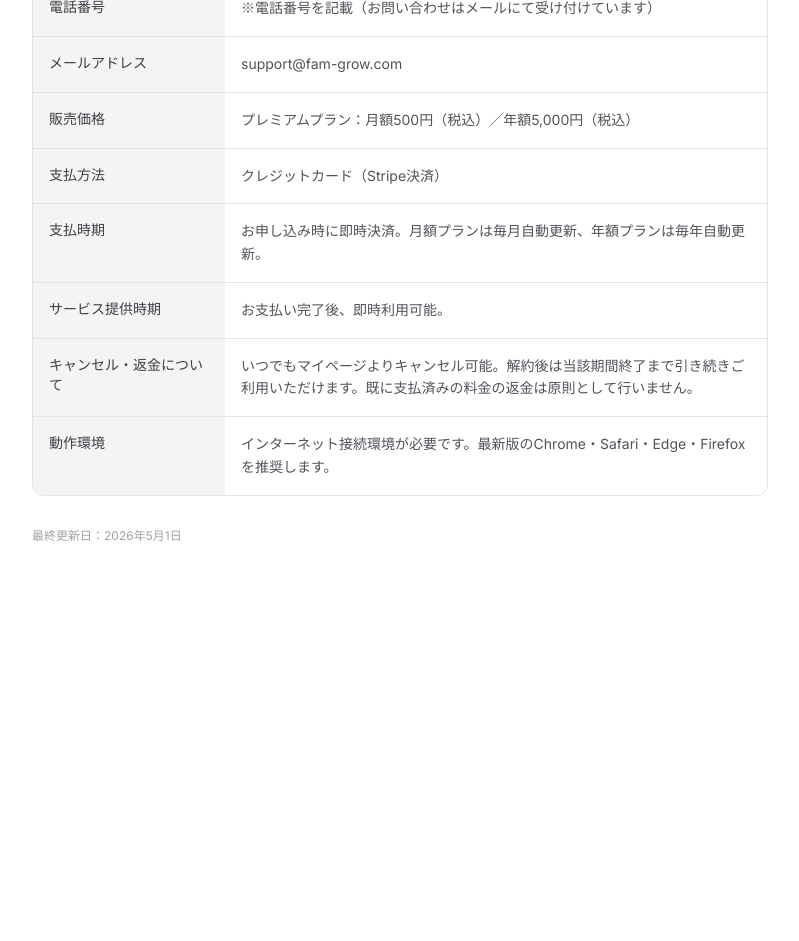
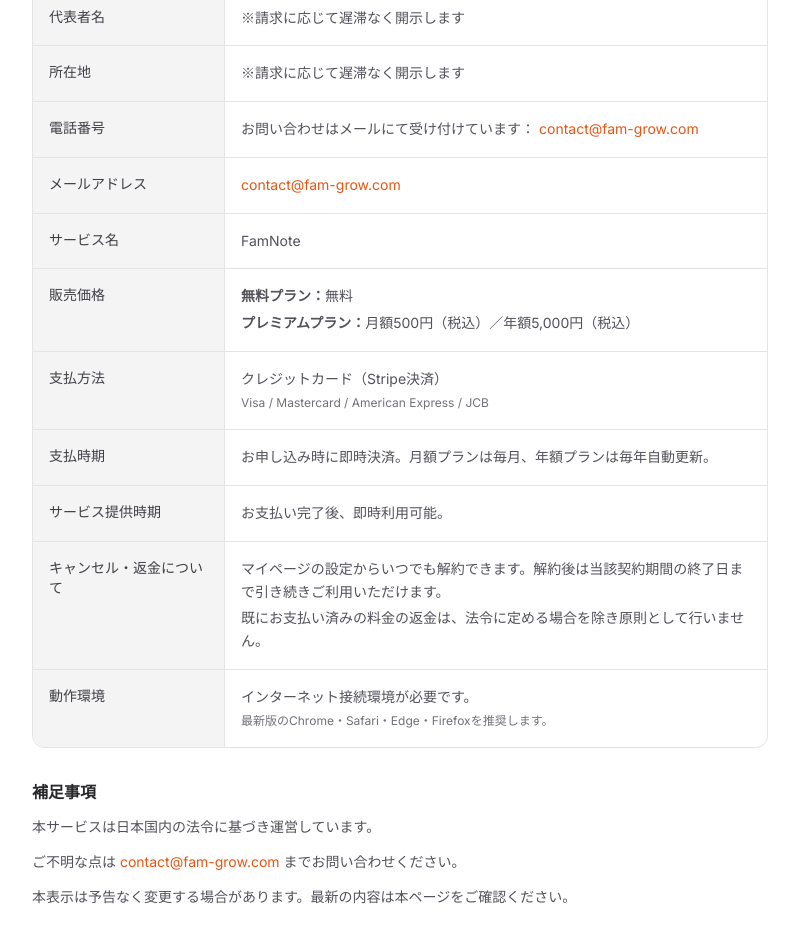
Before and after one commit to unmo/famnote, a React (Vite) app: page /legal in a window 1280 px wide. Shown: the part 360-1301 px from the top of the page, without its empty margins (240-1039 px from the left). Before the commit the page ends 952 px from the top, so only its background shows below. Built offline with nearby package versions, Linux system fonts and the light colour scheme; no server answers.

Commit message:
fix: フッター順序をSkillSync準拠に修正・特定商取引法をFamGrow情報に更新・招待の誤記を修正

```diff
--- a/src/i18n/locales/en.json
+++ b/src/i18n/locales/en.json
@@ -493,8 +493,8 @@
     "howItWorksSectionSubtitle": "Get started in just 3 simple steps",
     "step1Title": "Create an Account",
     "step1Desc": "Sign up with Google in 30 seconds. No credit card needed.",
-    "step2Title": "Invite Your Family",
-    "step2Desc": "Create a child profile and add family members with an invite code.",
+    "step2Title": "Create a Group",
+    "step2Desc": "Create a child profile and set up a family group. All family members join the same group.",
     "step3Title": "Start Recording",
     "step3Desc": "Log practices and matches, share on the family timeline, and watch your child grow.",
     "pricingSectionTitle": "Pricing",
--- a/src/i18n/locales/ja.json
+++ b/src/i18n/locales/ja.json
@@ -493,8 +493,8 @@
     "howItWorksSectionSubtitle": "3ステップでかんたんにスタートできます",
     "step1Title": "アカウントを作成",
     "step1Desc": "Googleアカウントで簡単登録。30秒で始められます。",
-    "step2Title": "家族を招待",
-    "step2Desc": "子供のプロフィールを作成し、招待コードで家族メンバーを追加。",
+    "step2Title": "グループを作成",
+    "step2Desc": "子供のプロフィールを作成し、家族グループを作成します。家族みんなで同じグループに参加できます。",
     "step3Title": "記録・応援を始める",
     "step3Desc": "練習・試合を記録して家族タイムラインで共有。みんなで成長を見守ろう。",
     "pricingSectionTitle": "料金プラン",
--- a/src/routes/app/LandingPage.tsx
+++ b/src/routes/app/LandingPage.tsx
@@ -697,6 +697,18 @@
 
           {/* リンク群 */}
           <div className="flex items-center gap-4 flex-wrap justify-center order-1 md:order-2">
+            <a
+              href="/terms"
+              className="text-sm text-zinc-400 hover:text-zinc-50 transition-colors duration-200"
+            >
+              {t('landing.footerTerms')}
+            </a>
+            <a
+              href="/privacy"
+              className="text-sm text-zinc-400 hover:text-zinc-50 transition-colors duration-200"
+            >
+              {t('landing.footerPrivacy')}
+            </a>
             <Link
               to="/legal"
               className="text-sm text-zinc-400 hover:text-zinc-50 transition-colors duration-200"
@@ -709,18 +721,6 @@
             >
               ヘルプ
             </Link>
-            <a
-              href="/terms"
-              className="text-sm text-zinc-400 hover:text-zinc-50 transition-colors duration-200"
-            >
-              {t('landing.footerTerms')}
-            </a>
-            <a
-              href="/privacy"
-              className="text-sm text-zinc-400 hover:text-zinc-50 transition-colors duration-200"
-            >
-              {t('landing.footerPrivacy')}
-            </a>
             <LanguageSwitcher />
           </div>
         </div>
--- a/src/routes/app/LegalPage.tsx
+++ b/src/routes/app/LegalPage.tsx
@@ -1,5 +1,5 @@
 import { Link } from 'react-router-dom';
-import { ArrowLeft } from 'lucide-react';
+import { ArrowLeft, Store } from 'lucide-react';
 
 export function LegalPage() {
   return (
@@ -19,23 +19,101 @@
       </header>
 
       <main className="max-w-3xl mx-auto px-4 py-12">
-        <h1 className="text-2xl font-bold mb-8">特定商取引法に基づく表示</h1>
+        <div className="flex items-center gap-3 mb-2">
+          <div className="p-2 bg-[color-mix(in_srgb,var(--color-brand-primary,#E85513)_15%,transparent)] rounded-xl">
+            <Store size={20} className="text-[var(--color-brand-primary,#E85513)]" />
+          </div>
+          <h1 className="text-2xl font-bold">特定商取引法に基づく表示</h1>
+        </div>
+        <p className="text-sm text-zinc-500 mb-8">最終更新日：2026年5月1日</p>
 
-        <div className="space-y-0 divide-y divide-zinc-800 border border-zinc-800 rounded-xl overflow-hidden">
+        <p className="text-sm text-zinc-300 leading-relaxed mb-8 p-4 bg-zinc-900 rounded-xl border border-zinc-800">
+          特定商取引法第11条の規定に基づき、以下の事項を表示します。
+        </p>
+
+        <div className="rounded-xl border border-zinc-800 overflow-hidden mb-8">
           {[
-            { label: '販売業者', value: '※事業者名を記載' },
-            { label: '代表者名', value: '※代表者名を記載' },
-            { label: '所在地', value: '※所在地を記載' },
-            { label: '電話番号', value: '※電話番号を記載（お問い合わせはメールにて受け付けています）' },
-            { label: 'メールアドレス', value: 'support@fam-grow.com' },
-            { label: '販売価格', value: 'プレミアムプラン：月額500円（税込）／年額5,000円（税込）' },
-            { label: '支払方法', value: 'クレジットカード（Stripe決済）' },
-            { label: '支払時期', value: 'お申し込み時に即時決済。月額プランは毎月自動更新、年額プランは毎年自動更新。' },
-            { label: 'サービス提供時期', value: 'お支払い完了後、即時利用可能。' },
-            { label: 'キャンセル・返金について', value: 'いつでもマイページよりキャンセル可能。解約後は当該期間終了まで引き続きご利用いただけます。既に支払済みの料金の返金は原則として行いません。' },
-            { label: '動作環境', value: 'インターネット接続環境が必要です。最新版のChrome・Safari・Edge・Firefoxを推奨します。' },
+            {
+              label: '販売業者',
+              value: 'FamGrow',
+            },
+            {
+              label: '代表者名',
+              value: '※請求に応じて遅滞なく開示します',
+            },
+            {
+              label: '所在地',
+              value: '※請求に応じて遅滞なく開示します',
+            },
+            {
+              label: '電話番号',
+              value: (
+                <span className="text-zinc-400">
+                  お問い合わせはメールにて受け付けています：
+                  <a href="mailto:contact@fam-grow.com" className="text-[var(--color-brand-primary,#E85513)] hover:underline ml-1">
+                    contact@fam-grow.com
+                  </a>
+                </span>
+              ),
+            },
+            {
+              label: 'メールアドレス',
+              value: (
+                <a href="mailto:contact@fam-grow.com" className="text-[var(--color-brand-primary,#E85513)] hover:underline">
+                  contact@fam-grow.com
+                </a>
+              ),
+            },
+            {
+              label: 'サービス名',
+              value: 'FamNote',
+            },
+            {
+              label: '販売価格',
+              value: (
+                <ul className="space-y-1">
+                  <li><strong>無料プラン：</strong>無料</li>
+                  <li><strong>プレミアムプラン：</strong>月額500円（税込）／年額5,000円（税込）</li>
+                </ul>
+              ),
+            },
+            {
+              label: '支払方法',
+              value: (
+                <>
+                  クレジットカード（Stripe決済）<br />
+                  <span className="text-xs text-zinc-500">Visa / Mastercard / American Express / JCB</span>
+                </>
+              ),
+            },
+            {
+              label: '支払時期',
+              value: 'お申し込み時に即時決済。月額プランは毎月、年額プランは毎年自動更新。',
+            },
+            {
+              label: 'サービス提供時期',
+              value: 'お支払い完了後、即時利用可能。',
+            },
+            {
+              label: 'キャンセル・返金について',
+              value: (
+                <>
+                  <p>マイページの設定からいつでも解約できます。解約後は当該契約期間の終了日まで引き続きご利用いただけます。</p>
+                  <p className="mt-1">既にお支払い済みの料金の返金は、法令に定める場合を除き原則として行いません。</p>
+                </>
+              ),
+            },
+            {
+              label: '動作環境',
+              value: (
+                <>
+                  インターネット接続環境が必要です。<br />
+                  <span className="text-xs text-zinc-500">最新版のChrome・Safari・Edge・Firefoxを推奨します。</span>
+                </>
+              ),
+            },
           ].map(({ label, value }) => (
-            <div key={label} className="flex flex-col sm:flex-row">
+            <div key={label} className="flex flex-col sm:flex-row divide-y sm:divide-y-0 sm:divide-x divide-zinc-800 border-b border-zinc-800 last:border-b-0">
               <dt className="w-full sm:w-48 shrink-0 bg-zinc-900 px-4 py-4 text-sm font-medium text-zinc-300">
                 {label}
               </dt>
@@ -46,7 +124,25 @@
           ))}
         </div>
 
-        <p className="mt-8 text-xs text-zinc-600">最終更新日：2026年5月1日</p>
+        <section className="mb-8">
+          <h2 className="text-base font-semibold mb-3 text-zinc-200">補足事項</h2>
+          <div className="space-y-3 text-sm text-zinc-400 leading-relaxed">
+            <p>本サービスは日本国内の法令に基づき運営しています。</p>
+            <p>
+              ご不明な点は{' '}
+              <a href="mailto:contact@fam-grow.com" className="text-[var(--color-brand-primary,#E85513)] hover:underline">
+                contact@fam-grow.com
+              </a>
+              {' '}までお問い合わせください。
+            </p>
+            <p>本表示は予告なく変更する場合があります。最新の内容は本ページをご確認ください。</p>
+          </div>
+        </section>
+
+        <p className="text-xs text-zinc-600 text-right">
+          制定：2026年5月1日<br />
+          FamGrow
+        </p>
       </main>
     </div>
   );
```
